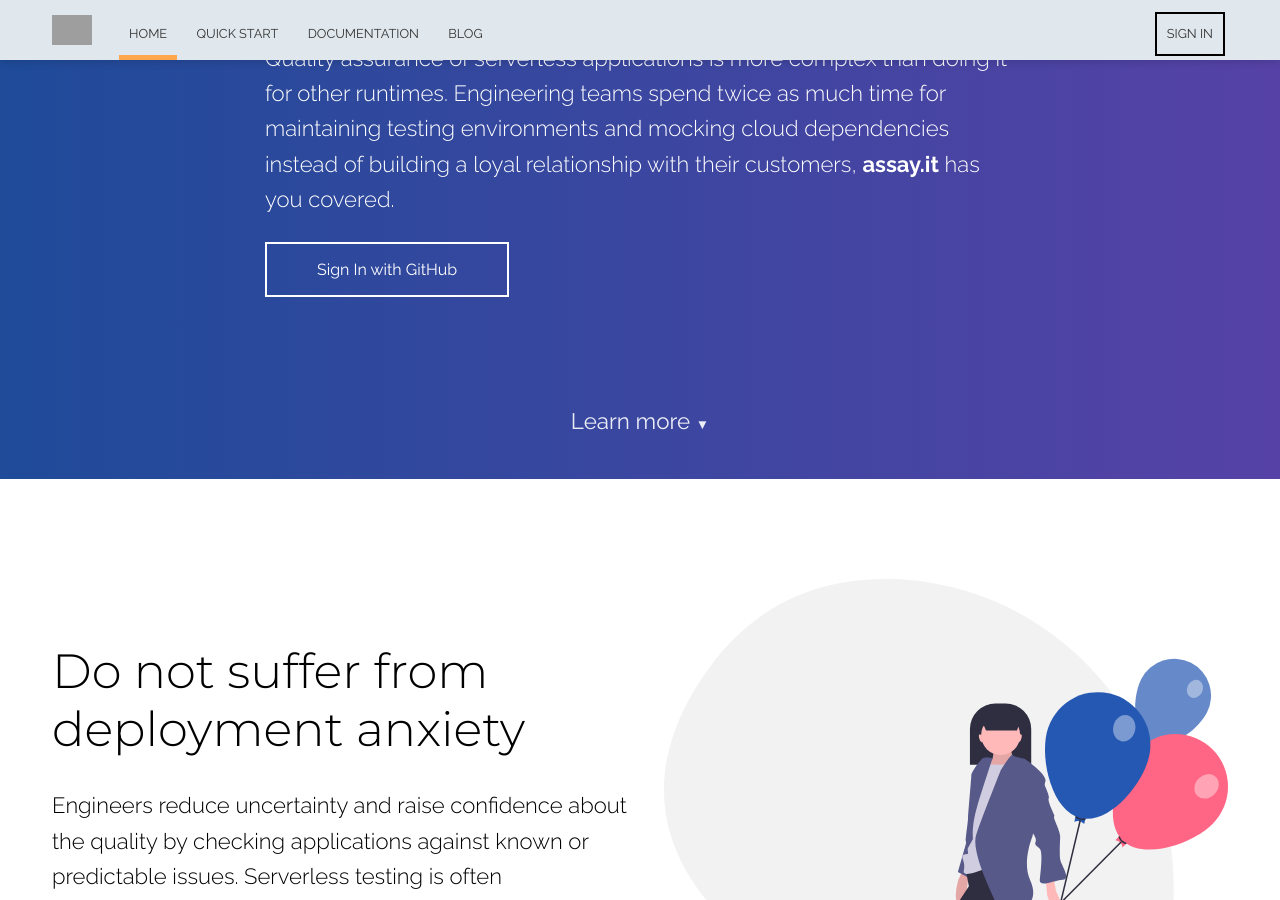
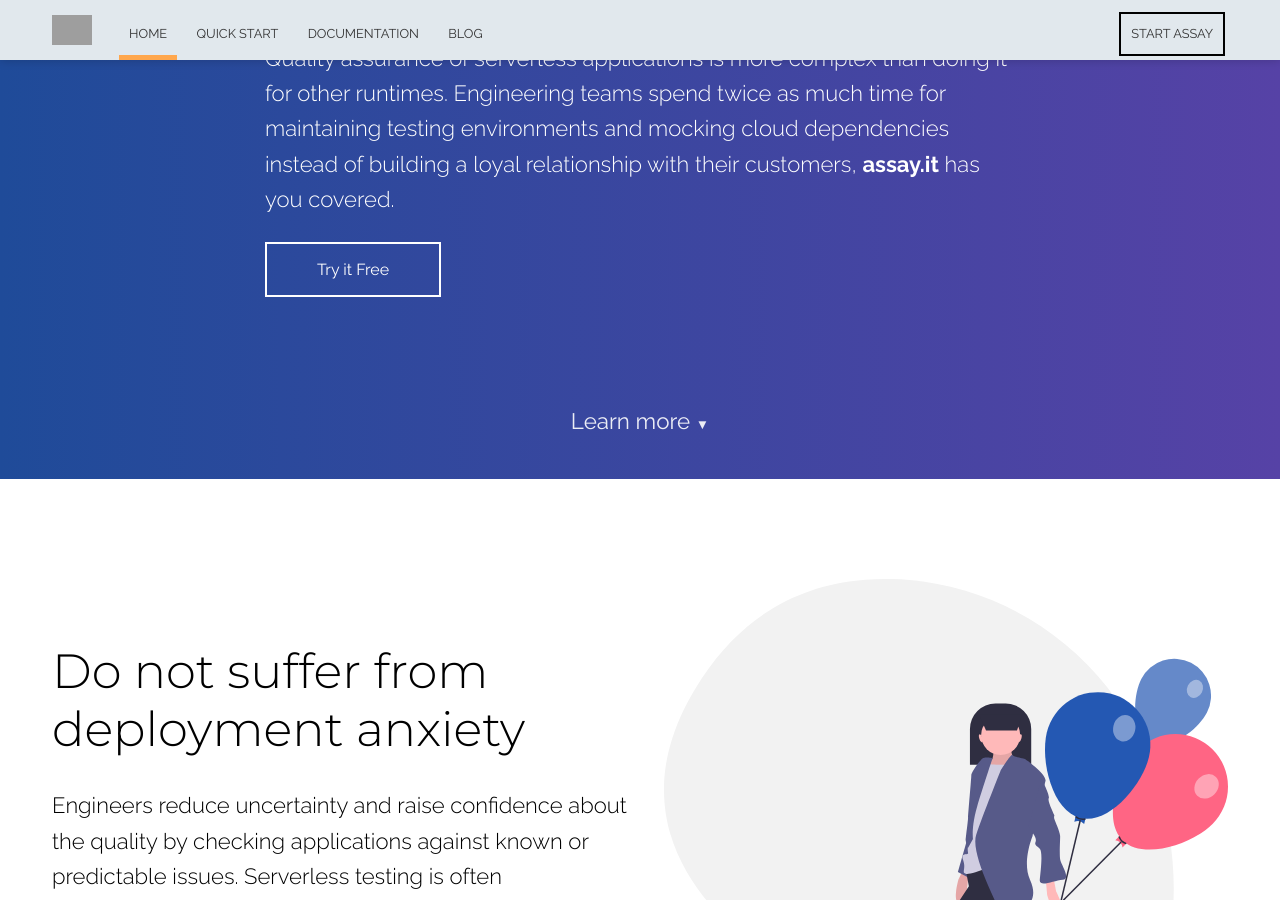
Before and after one commit to assay-it/assay-it.github.io, a Jekyll site: the page built from index.md, in a window 1280 px wide and 900 px high, scrolled down 436 px. Built offline with Jekyll 4.4.1, drawn with Linux system fonts in a browser that asks for light colours; nearby versions of some CDN libraries; some of the changed text lies outside the part shown; grey boxes are pictures that could not be loaded.

Commit message:
update Sign Up button with Try it Free

```diff
--- a/_data/navigation.yml
+++ b/_data/navigation.yml
@@ -7,6 +7,6 @@
   new_window: true
 - name: Blog
   link: /blog/
-- name: Sign In
+- name: Start Assay
   link: https://github.com/login/oauth/authorize?client_id=6941f2acf659df65f37e&response_type=code&scope=repo%3Astatus&state=%7B%22vsn%22%3A%22v6%22%2C%22cid%22%3A%226941f2acf659df65f37e%22%2C%22url%22%3A%22https%3A%2F%2Fapi.assay.it%2Fauth%2Fhook%2Fgithub%22%2C%22acc%22%3A%22oss%22%2C%22upg%22%3Afalse%7D
   button: true
--- a/getting-started.md
+++ b/getting-started.md
@@ -9,7 +9,7 @@ image: /site-icon.png
 ##
 ## call for action
 action:
-  title: Sign In with GitHub
+  title: Try it Free
   link: https://github.com/login/oauth/authorize?client_id=6941f2acf659df65f37e&response_type=code&scope=repo%3Astatus&state=%7B%22vsn%22%3A%22v6%22%2C%22cid%22%3A%226941f2acf659df65f37e%22%2C%22url%22%3A%22https%3A%2F%2Fapi.assay.it%2Fauth%2Fhook%2Fgithub%22%2C%22acc%22%3A%22oss%22%2C%22upg%22%3Afalse%7D
 
 ##
--- a/index.md
+++ b/index.md
@@ -8,7 +8,7 @@ image: /site-icon.png
 ##
 ## call for action
 action:
-  title: Sign In with GitHub
+  title: Try it Free
   link: https://github.com/login/oauth/authorize?client_id=6941f2acf659df65f37e&response_type=code&scope=repo%3Astatus&state=%7B%22vsn%22%3A%22v6%22%2C%22cid%22%3A%226941f2acf659df65f37e%22%2C%22url%22%3A%22https%3A%2F%2Fapi.assay.it%2Fauth%2Fhook%2Fgithub%22%2C%22acc%22%3A%22oss%22%2C%22upg%22%3Afalse%7D
 
 ##
```
